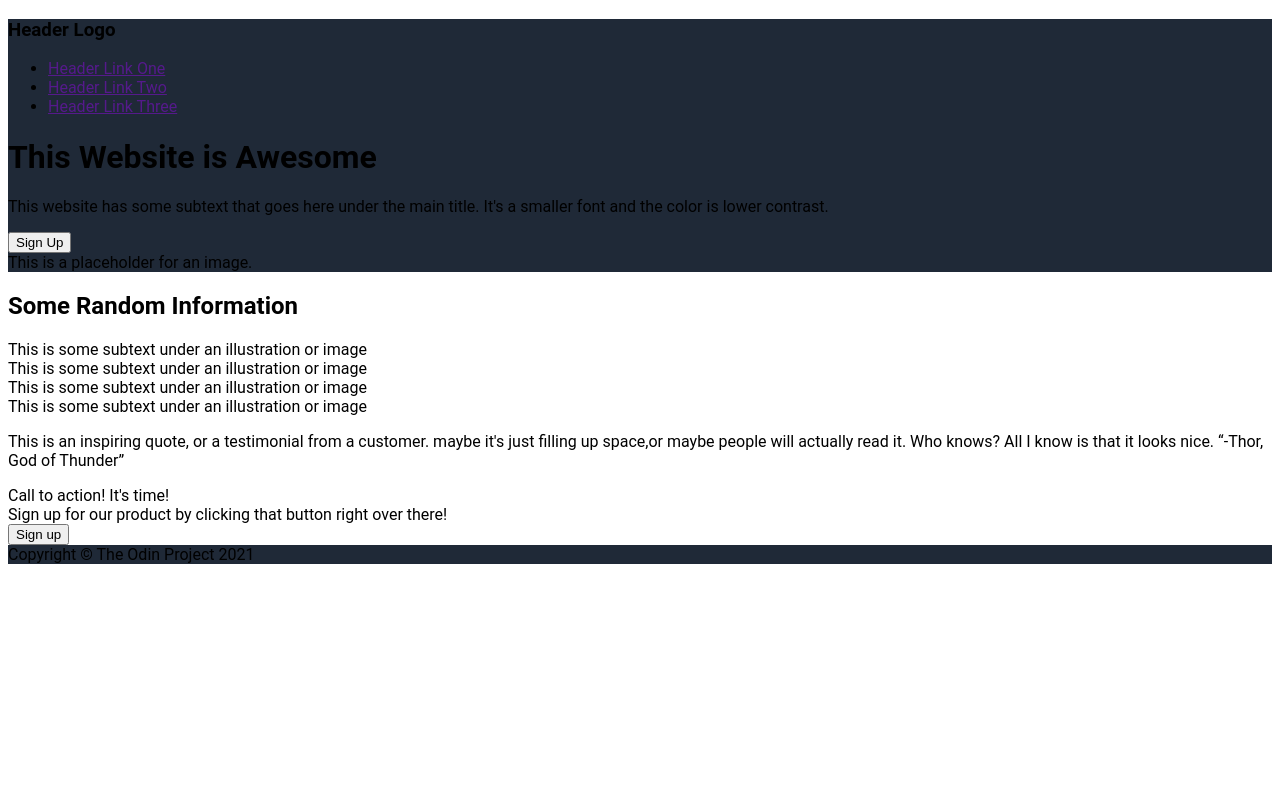
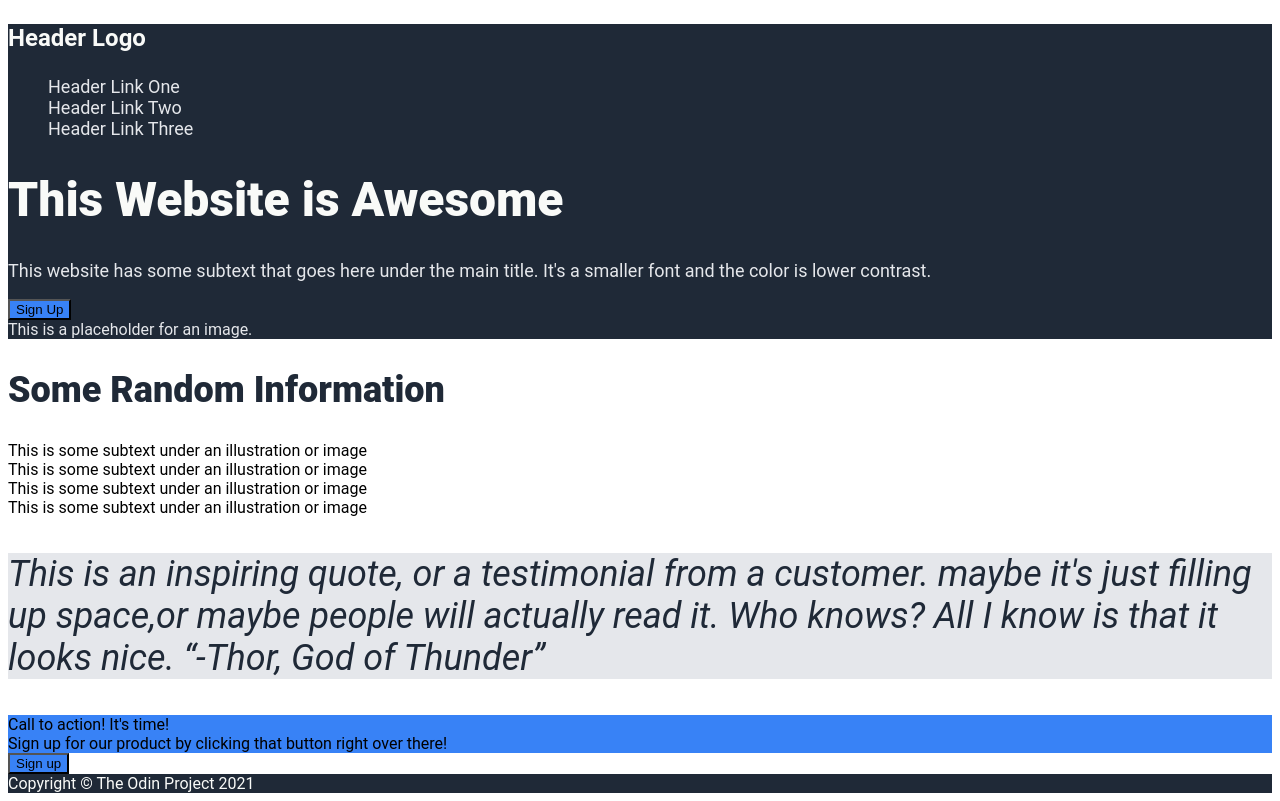
Before and after one commit to CondurachiCristian/landing-page, a plain HTML site: page index.html in a window 1280 px wide. Drawn offline with Linux system fonts and the light colour scheme.

Commit message:
Add all css requirements from instructions

```diff
--- a/index.html
+++ b/index.html
@@ -11,29 +11,29 @@
     <div class="first">
         <header>
             <div>
-                <h3>Header Logo</h1>
+                <h3 class="logo">Header Logo</h1>
             </div>
             <nav>
                 <ul>
-                    <li><a href="">Header Link One</a></li>
-                    <li><a href="">Header Link Two</a></li>
-                    <li><a href="">Header Link Three</a></li>
+                    <li><a href="" class="heroSecondary">Header Link One</a></li>
+                    <li><a href="" class="heroSecondary">Header Link Two</a></li>
+                    <li><a href="" class="heroSecondary">Header Link Three</a></li>
                 </ul>
             </nav>
         </header>
         <div>
             <div>
-                <h1>This Website is Awesome</h1>
-                <p>This website has some subtext that goes here under the main title. It's a smaller font and the color is lower contrast.</p>
-                <button>Sign Up</button>
+                <h1 class="heroMain">This Website is Awesome</h1>
+                <p class="heroSecondary">This website has some subtext that goes here under the main title. It's a smaller font and the color is lower contrast.</p>
+                <button class="call first">Sign Up</button>
             </div>
-            <div>
+            <div class="image">
                 This is a placeholder for an image.
             </div>
         </div>
     </div>
     <div class="second">
-        <h2>Some Random Information</h2>
+        <h2 class="infoHeader">Some Random Information</h2>
         <div>
             <div>
                 <div></div>
@@ -62,15 +62,15 @@
         </div>
     </div>
     <div class="third">
-        <p>This is an inspiring quote, or a testimonial from a customer. maybe it's just filling up space,or maybe people will actually read it. Who knows? All I know is that it looks nice. <q>-Thor, God of Thunder</q></p>
+        <p class="quote">This is an inspiring quote, or a testimonial from a customer. maybe it's just filling up space,or maybe people will actually read it. Who knows? All I know is that it looks nice. <q>-Thor, God of Thunder</q></p>
     </div>
     <div class="fourth">
         <div>
-            <div>
+            <div class="call">
                 <div>Call to action! It's time!</div>
                 <div>Sign up for our product by clicking that button right over there!</div>
             </div>
-            <button>Sign up</button>
+            <button class="call second">Sign up</button>
         </div>
     </div>
     <footer class="fifth">
--- a/styles.css
+++ b/styles.css
@@ -1,6 +1,59 @@
 body {
     font-family: "Roboto";
 }
+
+a {
+    text-decoration: none;
+}
+
+ul {
+    list-style-type: none;
+}
+
 .first , .fifth {
     background-color: #1F2937;
 }
+
+.heroMain {
+    font-size: 48px;
+    color: #F9FAF8;
+    font-weight: 900;
+}
+
+.heroSecondary {
+    font-size: 18px;
+    color: #E5E7EB;
+}
+
+.logo {
+    font-size: 24px;
+    color: #F9FAF8;
+}
+
+.call {
+    background-color: #3882F6;
+}
+
+.third {
+    background-color: #E5E7EB;
+}
+
+.quote {
+    font-size: 36px;
+    font-style: italic;
+    color: #1F2937;
+}
+
+.infoHeader {
+    font-size: 36px;
+    color: #1F2937;
+    font-weight: 900;
+}
+
+footer {
+    color: #F9FAF8;
+}
+
+.image {
+    color: #E5E7EB;
+}
```
